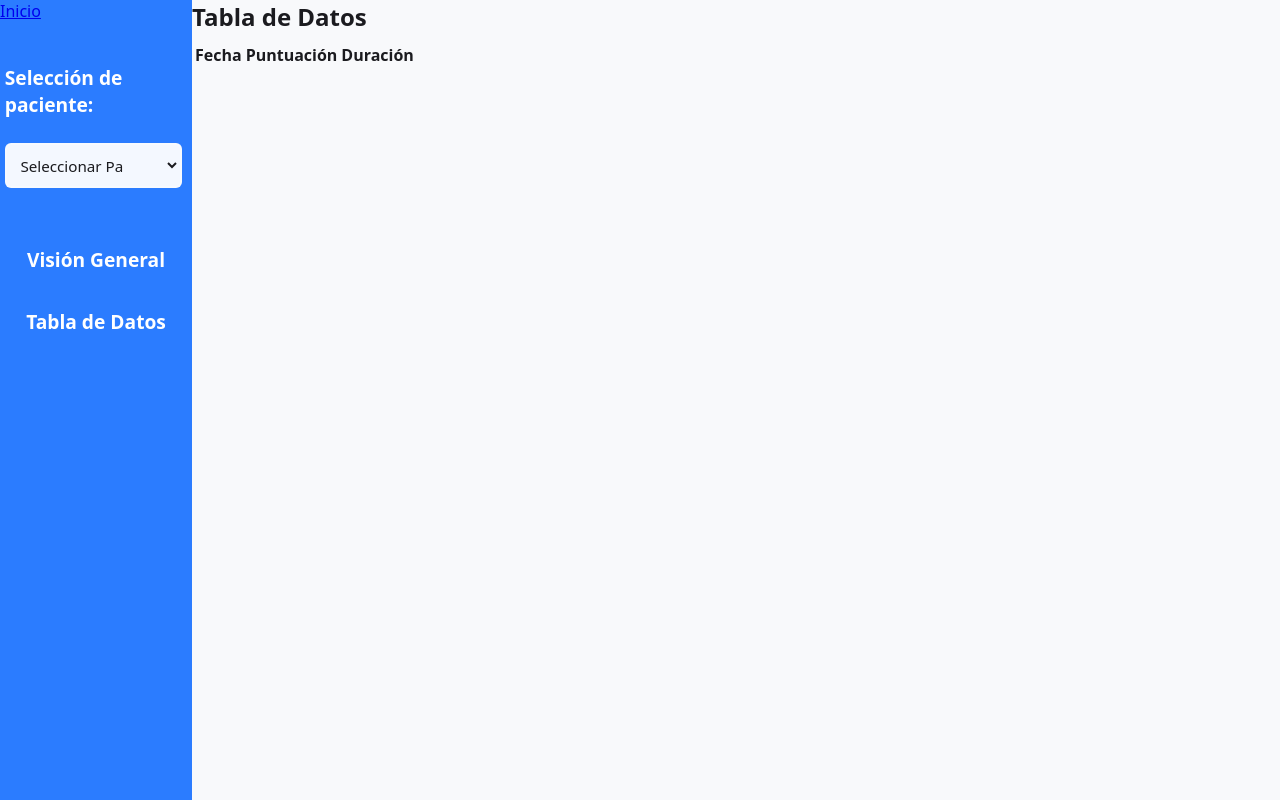
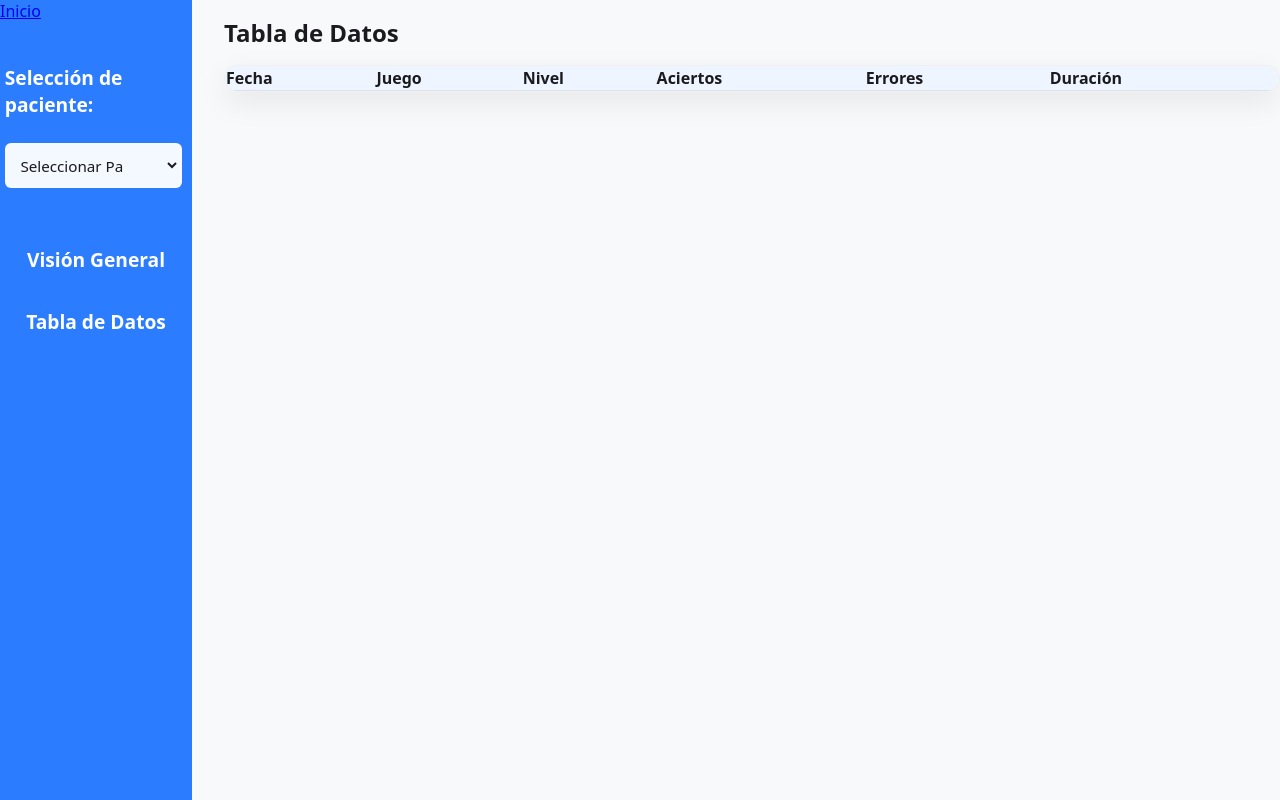
Before and after one commit to Egonef/SpeechTherapyGamifiedSoftware, a website with bundled scripts: page src/analysis/index.html in a window 1280 px wide. Both pictures are taken after a click on the button "Tabla de Datos". Built offline with nearby package versions, Linux system fonts and the light colour scheme.

Commit message:
Estilos tabla

```diff
--- a/src/analysis/css/dashboard.css
+++ b/src/analysis/css/dashboard.css
@@ -11,7 +11,8 @@
 #sidebarMenu{
     background:var(--accent);
     color:white;
-    width:15%;
+    flex: 0 0 15%;
+    flex-shrink: 0;
     margin: 0;
     padding: 0;
     display:flex;
@@ -19,10 +20,66 @@
     gap:1rem;
 }
 
+#analysisContent,
+#dataTable{
+    flex: 1 1 auto;
+    min-width: 0;
+}
+
 #analysisContent{
     width: auto;
     padding-top: 1rem;
     padding-left: 2rem;
+}
+
+#dataTable{
+    width: auto;
+    padding-top: 1rem;
+    padding-left: 2rem;
+}
+
+#dataTable h1{
+    margin-top: 0;
+    margin-bottom: 1rem;
+}
+
+.dataTableCard{
+    background: rgba(255, 255, 255, 0.92);
+    border-radius: 16px;
+    box-shadow: 0 10px 30px rgba(0, 0, 0, 0.08);
+    border: 1px solid rgba(0, 0, 0, 0.06);
+    overflow-x: auto;
+}
+
+.resultsTable{
+    width: 100%;
+    border-collapse: collapse;
+}
+
+.resultsTable th,
+.resultsTable td{
+    text-align: left;
+    border-bottom: 1px solid rgba(0, 0, 0, 0.08);
+}
+
+.resultsTable thead th{
+    background: rgba(43, 124, 255, 0.08);
+    color: var(--text);
+    font-weight: 700;
+    white-space: nowrap;
+}
+
+.resultsTable tbody tr:nth-child(even){
+    background: rgba(0, 0, 0, 0.02);
+}
+
+.resultsTable tbody tr:hover{
+    background: rgba(43, 124, 255, 0.06);
+}
+
+.emptyTableState{
+    text-align: center;
+    color: rgba(0, 0, 0, 0.65);
 }
 
 #progressChart{
--- a/src/analysis/index.html
+++ b/src/analysis/index.html
@@ -39,11 +39,15 @@
 
             <section id="dataTable" class="hidden">
                 <h1 data-intl="analysis.dataTableTitle">Tabla de Datos</h1>
-                <table>
+                <div class="dataTableCard">
+                    <table class="resultsTable">
                         <thead>
                             <tr>
                                 <th data-intl="analysis.table.date">Fecha</th>
-                            <th data-intl="analysis.table.score">Puntuación</th>
+                                <th data-intl="analysis.table.game">Juego</th>
+                                <th data-intl="analysis.table.level">Nivel</th>
+                                <th data-intl="analysis.table.aciertos">Aciertos</th>
+                                <th data-intl="analysis.table.errores">Errores</th>
                                 <th data-intl="analysis.table.duration">Duración</th>
                             </tr>
                         </thead>
@@ -51,6 +55,7 @@
 
                         </tbody>
                     </table>
+                </div>
             </section>
 
 
```
Lines whose indentation alone changed are shown as unchanged.
